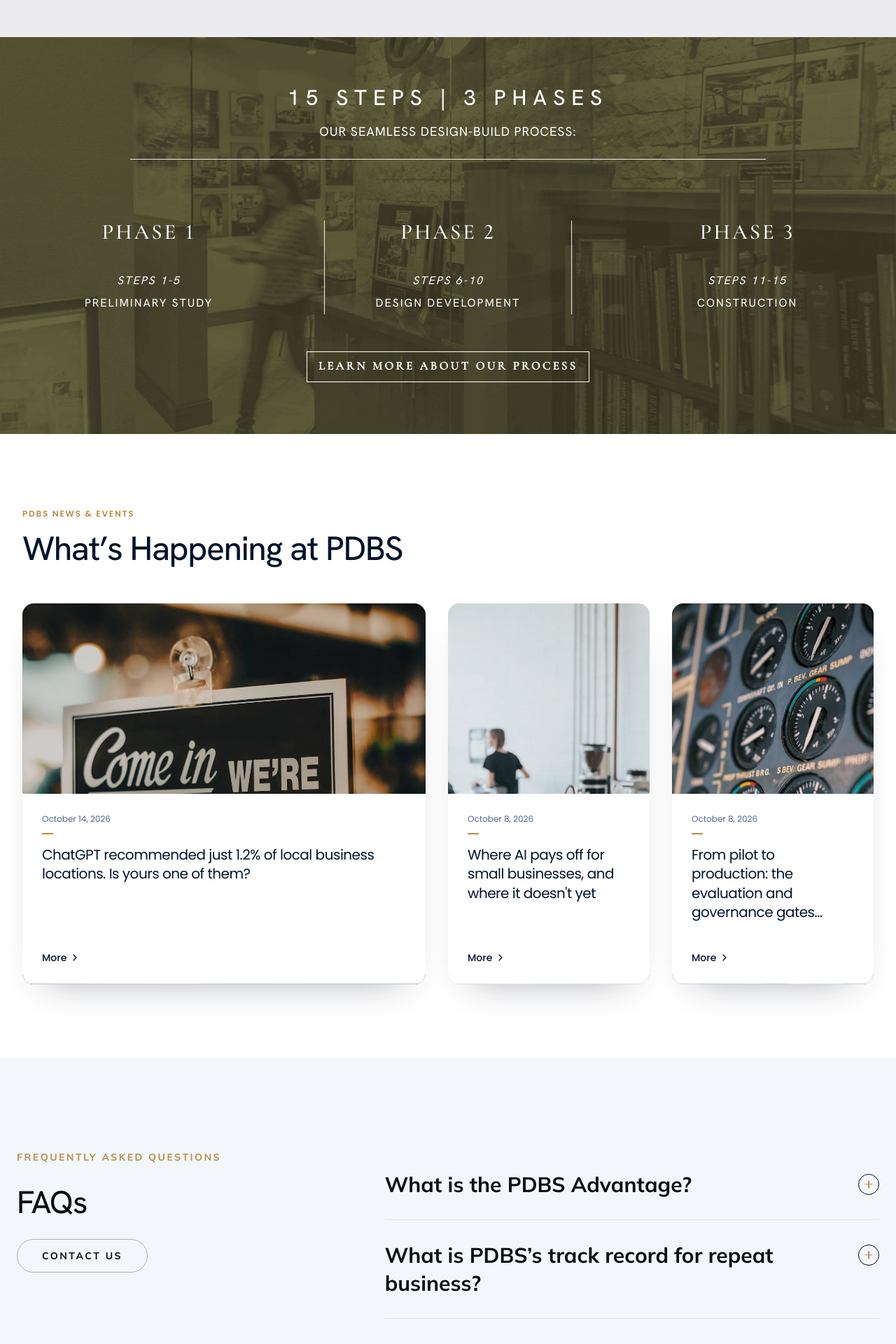
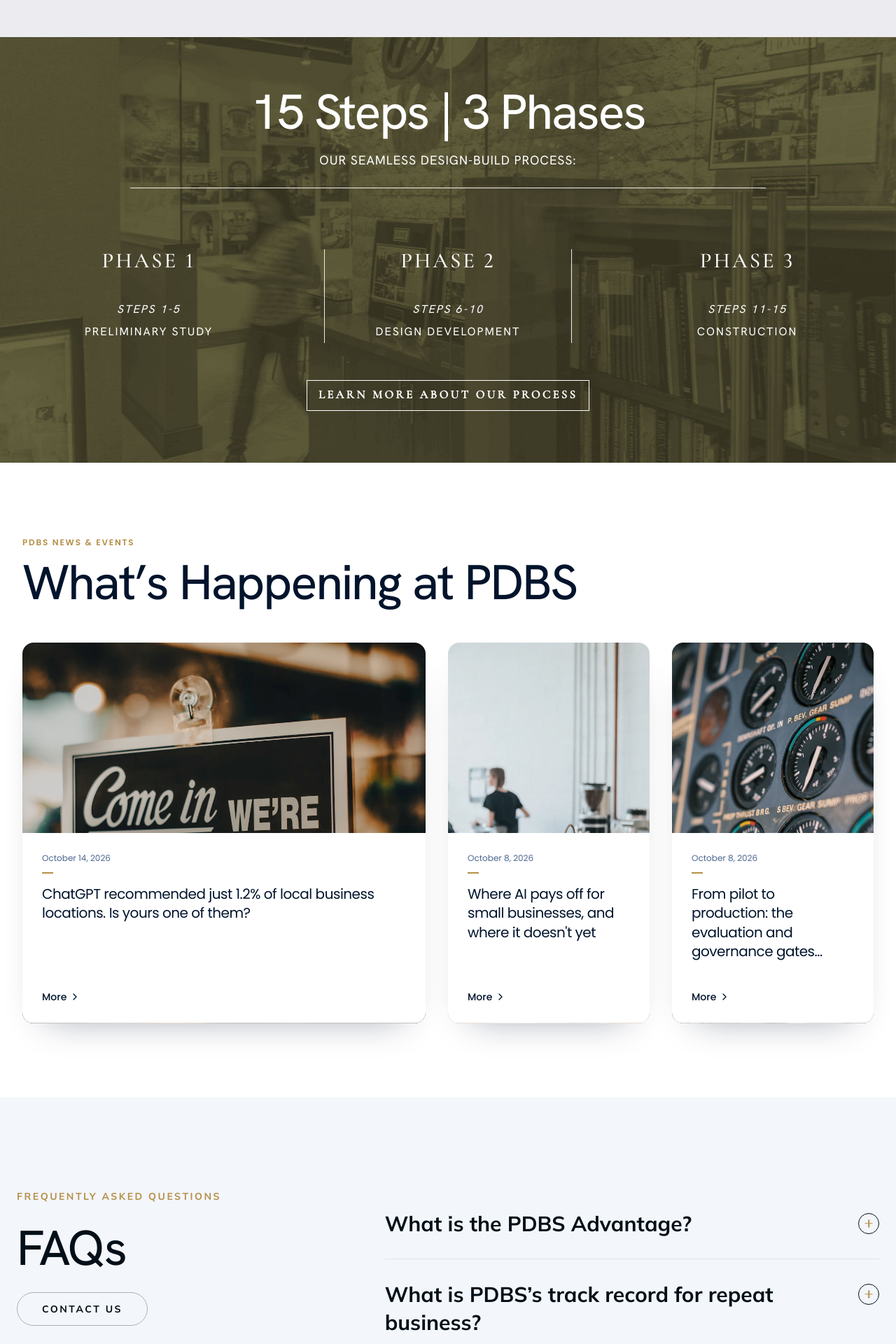
Before and after one commit to PDBS2030/Proactive, a Next.js app: page / in a window 1280 px wide. Shown: the part 2320-4240 px from the top of the page at 70% size. Built offline with nearby package versions, Linux system fonts and the light colour scheme.

Commit message:
Match section title size and weight to the offerings heading
Co-Authored-By: Claude Sonnet 5.5 <noreply@anthropic.com>

```diff
--- a/app/globals.css
+++ b/app/globals.css
@@ -63,6 +63,20 @@ body {
       --hero-p: clamp(35.04px, calc(1.88vw - 0.96px), 47.04px);
       --hero-p-lh: 1.17;
     }
+  }
+
+  /* Section-title size: the same clamp values as "Our core offerings" */
+  .title-vars {
+    --h2: clamp(50.04px, calc(2.07vw + 42.24px), 59.04px); --h2-lh: 1.06;
+  }
+  @media (min-width: 810px) {
+    .title-vars { --h2: clamp(59.04px, calc(2.09vw + 42px), 68.04px); --h2-lh: 1.07; }
+  }
+  @media (min-width: 1240px) {
+    .title-vars { --h2: clamp(68.04px, calc(5vw + 6px), 102px); }
+  }
+  @media (min-width: 1920px) {
+    .title-vars { --h2: clamp(102px, 5.31vw, 136px); --h2-lh: 1; }
   }
 
   .offerings-vars {
--- a/components/Faq.tsx
+++ b/components/Faq.tsx
@@ -20,14 +20,14 @@ export function Faq() {
   return (
     <section
       aria-labelledby="faq-title"
-      className="relative z-4 bg-[#f3f6fa] px-6 pt-[90px] pb-[110px] font-mulish text-[#020f18] min-[1000px]:pt-[130px] min-[1000px]:pb-[200px]"
+      className="title-vars relative z-4 bg-[#f3f6fa] px-6 pt-[90px] pb-[110px] font-mulish text-[#020f18] min-[1000px]:pt-[130px] min-[1000px]:pb-[200px]"
     >
       <div className="mx-auto grid w-[min(1275px,100%)] grid-cols-1 items-start gap-y-12 min-[1000px]:grid-cols-[544fr_731fr] min-[1000px]:gap-y-0">
         <div className="max-w-none min-[1000px]:max-w-[71%]">
           <p className="text-sm leading-[23px] font-bold tracking-[2.5px] text-gold uppercase">{FAQS.eyebrow}</p>
           <h3
             id="faq-title"
-            className="mt-[25px] font-sans text-4xl leading-[44px] font-[450] tracking-[-.028em] text-[#020f18] [text-wrap:initial] min-[600px]:text-[45px] min-[600px]:leading-[55px]"
+            className="mt-[25px] font-sans text-(length:--h2) leading-(--h2-lh) font-[450] tracking-[-.028em] [text-wrap:initial] text-[#020f18]"
           >
             {FAQS.title}
           </h3>
--- a/components/Insights.tsx
+++ b/components/Insights.tsx
@@ -28,13 +28,13 @@ export function Insights() {
   return (
     <section
       aria-labelledby="insights-title"
-      className="relative z-4 bg-white py-[74px] font-poppins text-[#00142c] min-[640px]:py-[90px] min-[1024px]:py-[106px]"
+      className="title-vars relative z-4 bg-white py-[74px] font-poppins text-[#00142c] min-[640px]:py-[90px] min-[1024px]:py-[106px]"
     >
       <div className="mx-auto w-full max-w-[1680px] px-5 min-[640px]:px-8">
         <p className="text-xs leading-4 font-semibold tracking-[.15em] text-gold uppercase">{INSIGHTS.eyebrow}</p>
         <h2
           id="insights-title"
-          className="mt-3 font-sans text-4xl leading-tight font-[450] tracking-[-.028em] text-[#00142c] [text-wrap:initial] min-[640px]:text-5xl"
+          className="mt-3 font-sans text-(length:--h2) leading-(--h2-lh) font-[450] tracking-[-.028em] [text-wrap:initial] text-[#00142c]"
         >
           {INSIGHTS.heading}
         </h2>
--- a/components/Process.tsx
+++ b/components/Process.tsx
@@ -43,7 +43,7 @@ export function Process() {
     <section
       ref={sectionRef}
       aria-labelledby="process-title"
-      className="relative z-4 overflow-hidden bg-[#5c5834] px-5 py-14 text-white min-[768px]:px-6 min-[768px]:pt-[70px] min-[768px]:pb-[74px]"
+      className="title-vars relative z-4 overflow-hidden bg-[#5c5834] px-5 py-14 text-white min-[768px]:px-6 min-[768px]:pt-[70px] min-[768px]:pb-[74px]"
     >
       <div
         ref={bgRef}
@@ -51,7 +51,7 @@ export function Process() {
         className="absolute inset-x-0 -top-[25vh] -bottom-[25vh] z-0 bg-[url(/assets/process-bg.jpg)] bg-cover bg-center bg-no-repeat will-change-transform"
       />
       <div className="relative z-1 mx-auto w-[min(1210px,100%)] text-center">
-        <h2 id="process-title" className="font-sans text-[clamp(22px,2.4vw,34px)] leading-[1.1] font-[450] tracking-[.29em] uppercase [text-wrap:initial]">
+        <h2 id="process-title" className="font-sans text-(length:--h2) leading-(--h2-lh) font-[450] tracking-[-.028em] [text-wrap:initial]">
           {PROCESS.title}
         </h2>
         <p className="mt-[17px] text-[clamp(13px,1.4vw,20px)] leading-[1.65] tracking-[1px] uppercase">{PROCESS.lead}</p>
```
